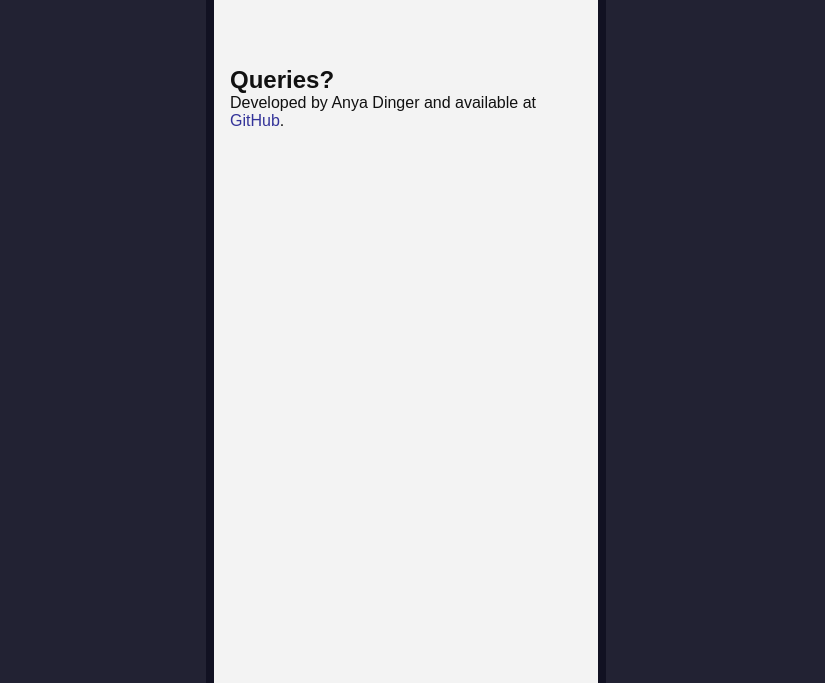
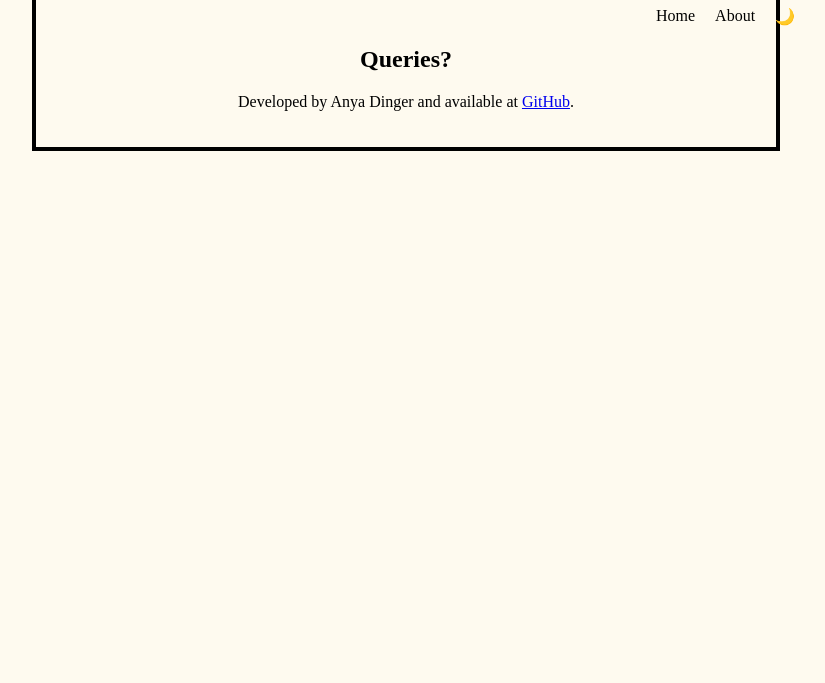
Before and after one commit to MorningStarBlade/PersonalProject-SQC2023, a website: page public/about.html in a window 1280 px wide. Shown: the part 117-800 px from the top of the page, without its empty margins (234-1059 px from the left). Drawn offline with Linux system fonts and the light colour scheme.

Commit message:
Update site.css

```diff
--- a/public/site.css
+++ b/public/site.css
@@ -1,79 +1,32 @@
-* {
-  color: #111;
-  margin: 0;
-  padding: 0;
+body {
+  color: black;
+  background-color: #FEFAEF;
+  padding: 20px;
+  border: 4px solid black;
+  width: 700px;
+  margin: auto;
+  margin-top: 20px;
+  text-align: center;
 }
 
-a {
-  color: #339;
+.dark {
+  background-color: black;
+  color: white;
+  border: 4px solid white;
+}
+
+nav ul {
+  list-style-type: none;
+  display: -webkit-box;
+  padding-left: 600px;
+  gap: 20px;
+}
+
+li a {
+  color: black;
   text-decoration: none;
 }
 
-main {
-  display: flex;
-  flex-direction: column;
-  align-items: center;
-  min-height: 100vh;
-  width: 100vw;
+li a:hover{
+  color: darkgray;
 }
-
-header, article {
-  background-color: #f3f3f3;
-  border-left: 0.5rem solid #112;
-  border-right: 0.5rem solid #112;
-  box-sizing: border-box;
-  margin: 0 auto;
-  padding: 2rem 1rem;
-  width: 75%;
-  max-width: 25rem;
-}
-
-html {
-  background-color: #223;
-  background-size: cover;
-  color: #111;
-  font: 16px sans-serif;
-}
-
-article {
-  flex-grow: 1;
-}
-
-nav ul {
-  display: flex;
-  flex-wrap: wrap;
-  list-style-type: none;
-}
-
-nav li {
-  display: block;
-  flex: 1;
-  padding-bottom: 0.5rem;
-}
-
-nav a {
-  border: 1px solid #222;
-  border-radius: 5px;
-  display: grid;
-  place-content: center;
-  min-height: 2rem;
-  padding: 0.25rem 0;
-  text-align: center;
-  width: 5rem;
-}
-
-a:active {
-  color: #449;
-}
-
-a:hover {
-  color: #33F;
-}
-
-nav a:hover {
-  background-color: #ddd;
-}
-
-p + p {
-  margin-top: 1rem;
-}
```
